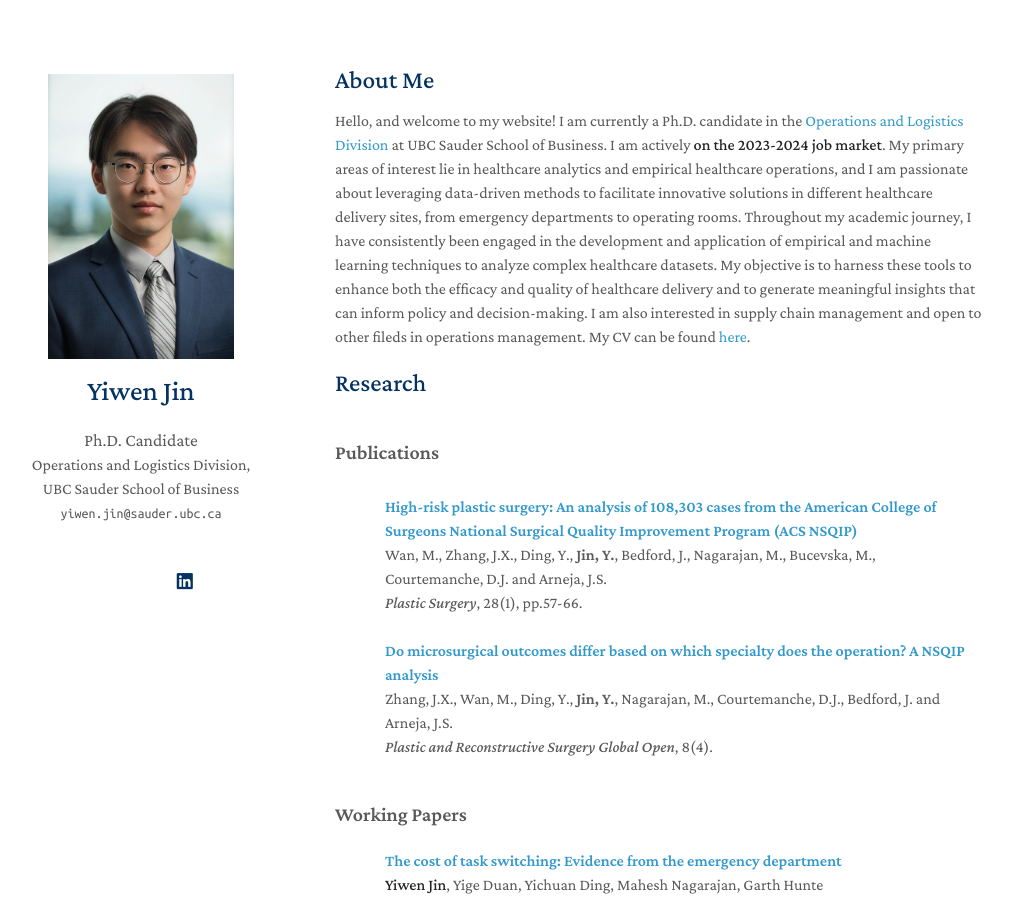
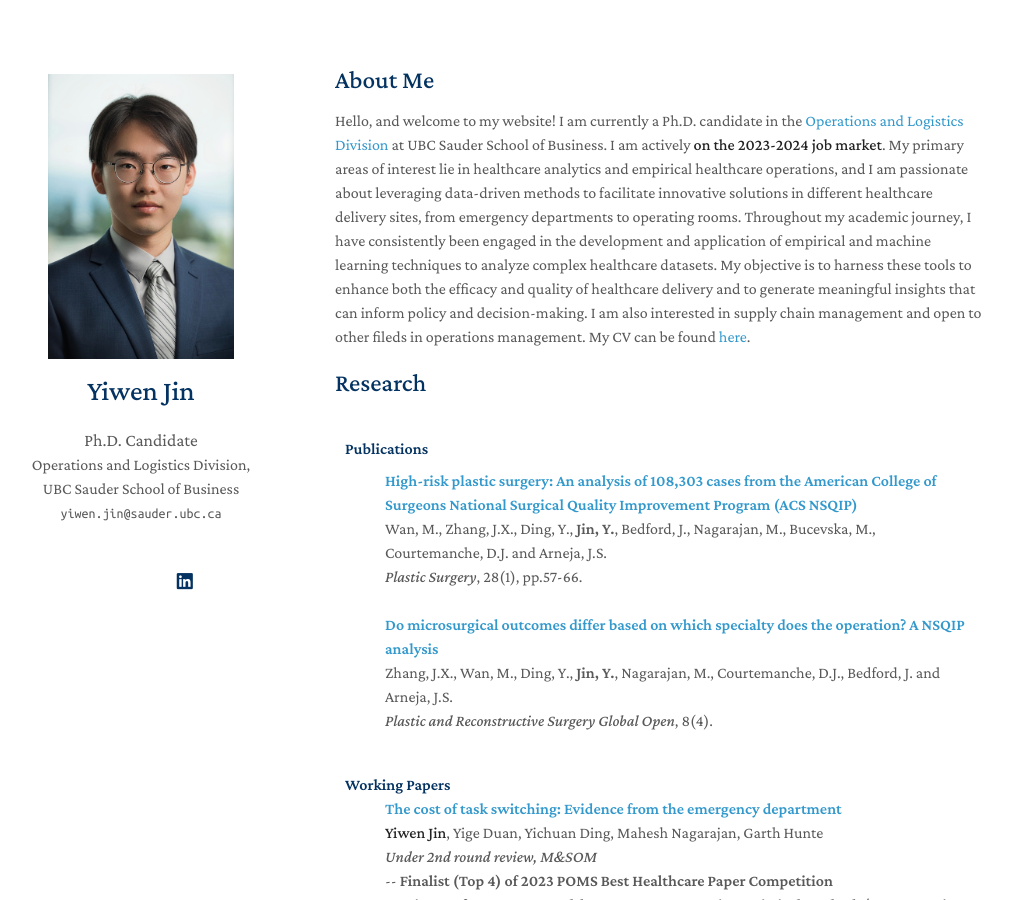
Before and after one commit to zeyang1225/zeyang1225.github.io, a Jekyll site: the page built from index.md, in a window 1280 px wide and 900 px high. Shown: the whole window, without its empty margins (135-1147 px from the left). Built offline with Jekyll 4.4.1, drawn with Linux system fonts in a browser that asks for light colours; nearby versions of some CDN libraries; a style sheet for code colours, icons or effects is not loaded; our own code applies the rules of GitHub Pages for plain Markdown files.

Commit message:
Update papers.md

```diff
--- a/_includes/papers.md
+++ b/_includes/papers.md
@@ -3,7 +3,8 @@
 <div class="publications">
 <ol class="bibliography">
 <br>
-<p style="font-weight: bold; font-size: 20px;">Publications</p>
+
+<h4 style="margin:0 10px 0;">Publications</h4>
 
 <li>
 <div class="pub-row">
@@ -34,7 +35,7 @@
 </li>
 <br>
 
-<p style="font-weight: bold; font-size: 20px;">Working Papers</p>
+<h4 style="margin:0 10px 0;">Working Papers</h4>
 
 <li>
 <div class="pub-row">
@@ -83,7 +84,7 @@
 </li>
 <br>
 
-<p style="font-weight: bold; font-size: 20px;">Work in Progress</p>
+<h4 style="margin:0 10px 0;">Work in Progress</h4>
 
 <li>
 <div class="pub-row">
```
